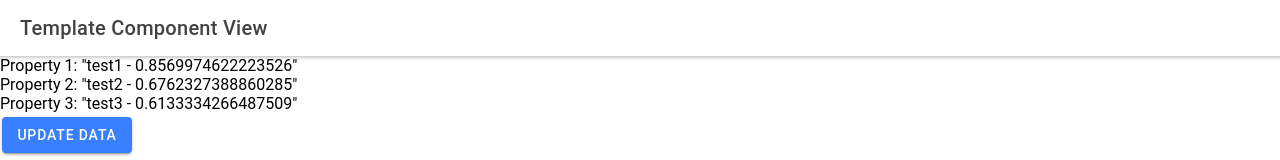
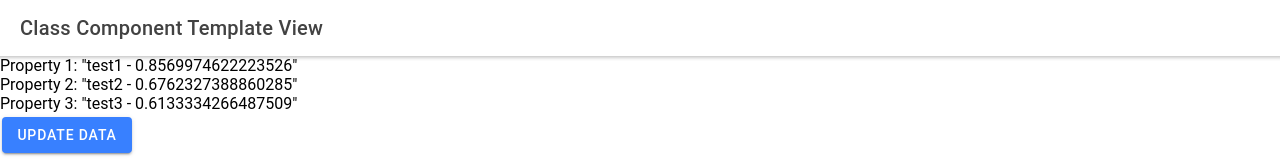
Before and after one commit to GWCCCS/ReactPlugins, a React (Create React App) app: page /ct in a window 1280 px wide. Shown: the top 160 px of the page. Built offline with nearby package versions, Linux system fonts and the light colour scheme.

Commit message:
Renamed class and files

```diff
--- a/src/App.tsx
+++ b/src/App.tsx
@@ -28,7 +28,7 @@ import AppContainer from './components/App/AppContainer';
 import HapticContainer from './components/Haptics/HapticsContainer';
 import MotionContainer from './components/Motion/MotionContainer';
 import NetworkContainer from './components/Network/NetworkContainer';
-import ctContainer from './components/compTemplate/ctContainer';
+import classCompTemp from './components/compTemplate/classCompTemp';
 
 /* Theme variables */
 import './theme/variables.css';
@@ -48,7 +48,7 @@ const App: React.FC = () => (
         <Route path="/haptic" component={HapticContainer} exact={true} />
         <Route path="/device" component={DeviceContainer} exact={true} />
         <Route path="/appApi" component={AppContainer} exact={true} />
-        <Route path="/ct" component={ctContainer} exact={true} />
+        <Route path="/ct" component={classCompTemp} exact={true} />
         <Route path="/new" component={NewItem}/>
         <Route path="/secretpath" component={NewItem}/>
         <Route path='/new2' component={NewItem2}/>
--- a/src/components/compTemplate/ctContainer.tsx
+++ b/src/components/compTemplate/classCompTemp.tsx
@@ -1,7 +1,7 @@
 import { IonButton, IonContent, IonHeader, IonPage, IonTitle, IonToolbar } from '@ionic/react';
 import { Component } from 'react'
 
-export class ctContainer extends Component {
+export class classCompTemp extends Component {
 
     state: { property1: string, property2: string, property3: string }
         constructor(props: any) {
@@ -36,7 +36,7 @@ export class ctContainer extends Component {
             <IonPage>
             <IonHeader>
                 <IonToolbar>
-                    <IonTitle>Template Component View</IonTitle>
+                    <IonTitle>Class Component Template View</IonTitle>
                 </IonToolbar>
             </IonHeader>
             <IonContent fullscreen>
@@ -60,4 +60,4 @@ export class ctContainer extends Component {
     }
 }
 
-export default ctContainer
+export default classCompTemp
```
